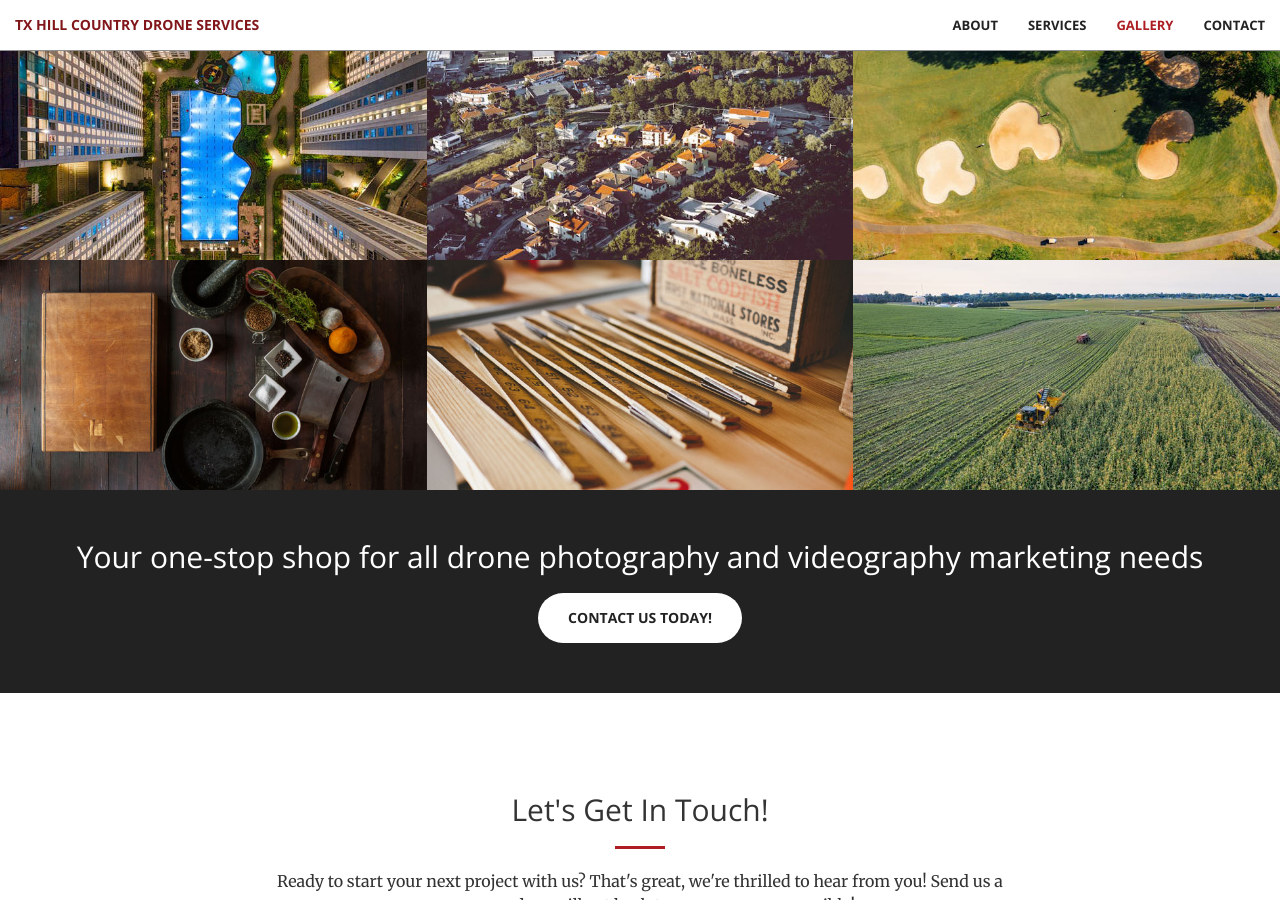
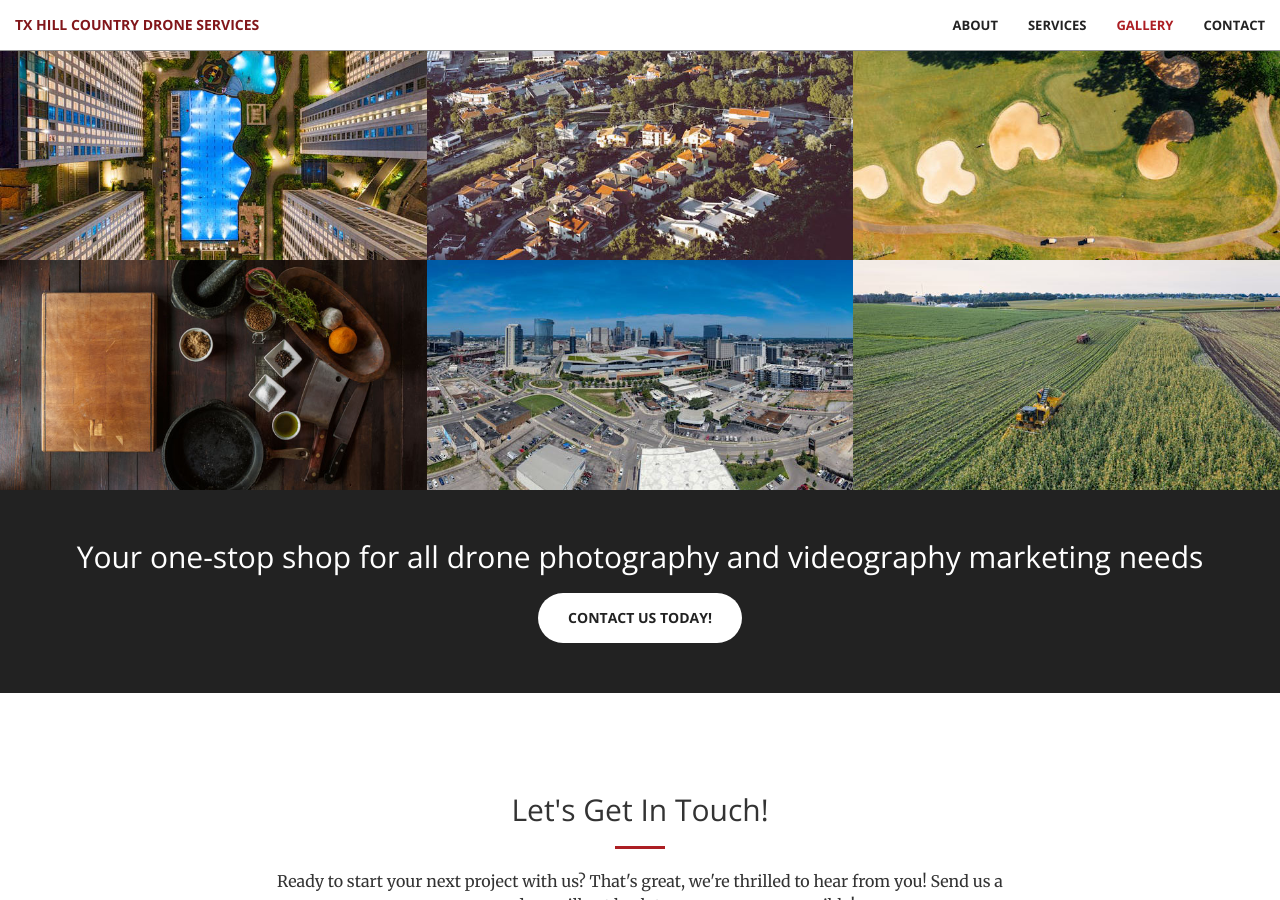
Before and after one commit to thcdroneservices/thcdroneservices.github.io, a Jekyll site: the page built from index.html, in a window 1280 px wide and 900 px high, scrolled down 2277 px. Built offline with Jekyll 4.4.1, drawn with Linux system fonts in a browser that asks for light colours.

Commit message:
folio update

```diff
--- a/_includes/portfolio.html
+++ b/_includes/portfolio.html
@@ -63,7 +63,7 @@
             </div>
             <div class="col-lg-4 col-sm-6">
                 <a href="#" class="portfolio-box">
-                    <img src="img/portfolio/5.jpg" class="img-responsive" alt="">
+                    <img src="img/portfolio/5-5.jpg" class="img-responsive" alt="">
                     <div class="portfolio-box-caption">
                         <div class="portfolio-box-caption-content">
                             <div class="project-category text-faded">
```
Also changed, not shown: img/portfolio/5-5.jpg (added).
